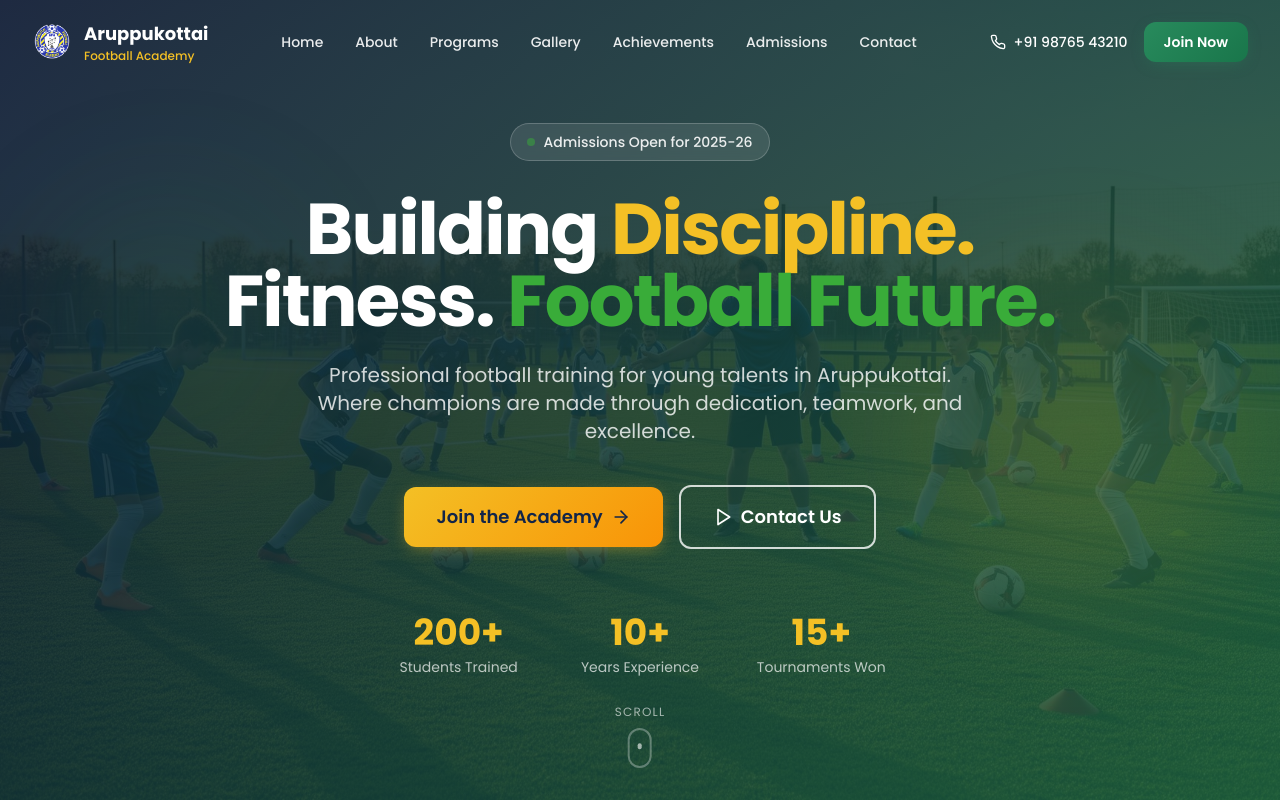
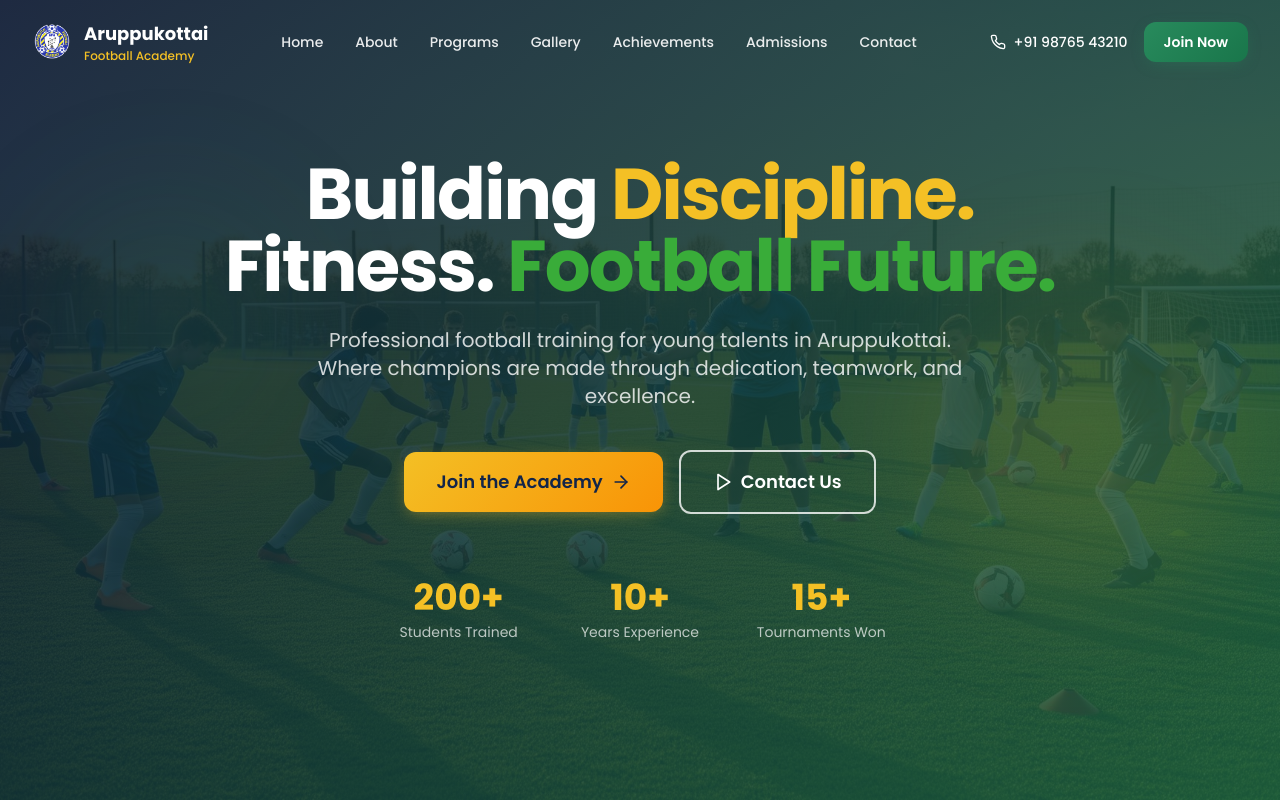
Before and after one commit to apkfootballacademy/Aruppukottai-Football-Academy, a React (Vite) app: page / in a window 1280 px wide. Shown: the top 800 px of the page. Built offline with nearby package versions, Linux system fonts and the light colour scheme; the HTML template or start-up script is replaced by a standard one.

Commit message:
second commit

```diff
--- a/src/components/Hero.tsx
+++ b/src/components/Hero.tsx
@@ -35,19 +35,6 @@ const Hero = () => {
           transition={{ duration: 0.8 }}
           className="max-w-4xl mx-auto"
         >
-          {/* Badge */}
-          <motion.div
-            initial={{ opacity: 0, scale: 0.9 }}
-            animate={{ opacity: 1, scale: 1 }}
-            transition={{ delay: 0.2 }}
-            className="inline-flex items-center gap-2 px-4 py-2 rounded-full bg-white/10 backdrop-blur-sm border border-white/20 mb-8"
-          >
-            <span className="w-2 h-2 rounded-full bg-grass animate-pulse" />
-            <span className="text-white/90 text-sm font-medium">
-              Admissions Open for 2025-26
-            </span>
-          </motion.div>
-
           {/* Main Heading */}
           <motion.h1
             initial={{ opacity: 0, y: 20 }}
@@ -113,25 +100,7 @@ const Hero = () => {
         </motion.div>
       </div>
 
-      {/* Scroll Indicator */}
-      <motion.div
-        initial={{ opacity: 0 }}
-        animate={{ opacity: 1 }}
-        transition={{ delay: 1.2 }}
-        className="absolute bottom-8 left-1/2 -translate-x-1/2"
-      >
-        <div className="flex flex-col items-center gap-2">
-          <span className="text-white/60 text-xs uppercase tracking-widest">Scroll</span>
-          <div className="w-6 h-10 rounded-full border-2 border-white/30 flex items-start justify-center p-2">
-            <motion.div
-              animate={{ y: [0, 8, 0] }}
-              transition={{ repeat: Infinity, duration: 1.5 }}
-              className="w-1.5 h-1.5 rounded-full bg-white/60"
-            />
-          </div>
-        </div>
-      </motion.div>
-    </section>
+      </section>
   );
 };
 
```
